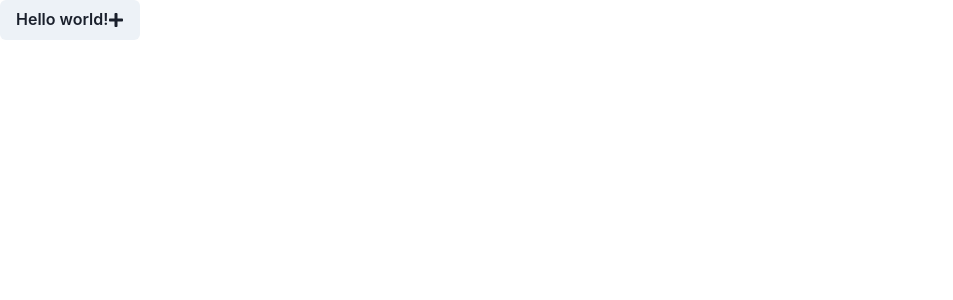
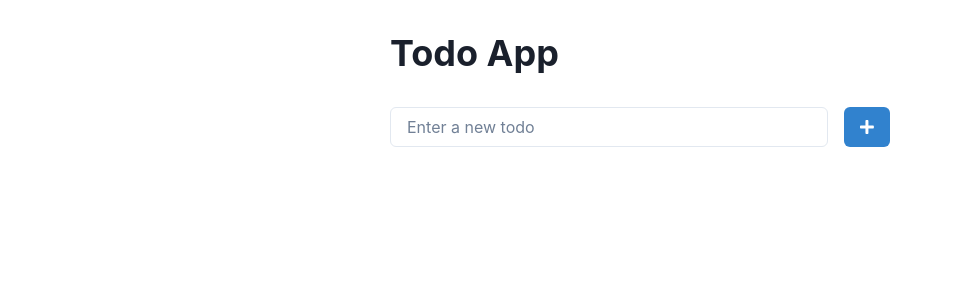
Before and after one commit to GPT-Engineer-App-Dev/track-tasks, a React (Vite) app: page / in a window 1280 px wide. Shown: the top 300 px of the page, without its empty margins (0-953 px from the left). Built offline with nearby package versions, Linux system fonts and the light colour scheme.

Commit message:
Implemented todo app with add, complete, delete functionality

```diff
--- a/src/pages/Index.jsx
+++ b/src/pages/Index.jsx
@@ -1,15 +1,86 @@
-// Complete the Index page component here
-// Use chakra-ui
-import { Button } from "@chakra-ui/react"; // example
-import { FaPlus } from "react-icons/fa"; // example - use react-icons/fa for icons
+import React, { useState } from "react";
+import {
+  Box,
+  Heading,
+  Input,
+  Button,
+  Text,
+  VStack,
+  HStack,
+  StackDivider,
+  Spacer,
+  Flex
+} from "@chakra-ui/react";
+import { FaPlus, FaTrash } from "react-icons/fa";
+
+const TodoItem = ({ todo, onComplete, onDelete }) => (
+  <HStack spacing={3}>
+    <Text textDecoration={todo.completed ? "line-through" : "none"}>
+      {todo.text}
+    </Text>
+    <Spacer />
+    <Button size="xs" onClick={() => onComplete(todo.id)}>
+      {todo.completed ? "Undo" : "Complete"}
+    </Button>
+    <Button size="xs" colorScheme="red" onClick={() => onDelete(todo.id)}>
+      <FaTrash />
+    </Button>
+  </HStack>
+);
 
 const Index = () => {
-  // TODO: Create the website here!
+  const [todos, setTodos] = useState([]);
+  const [newTodo, setNewTodo] = useState("");
+
+  const addTodo = () => {
+    if (newTodo.trim()) {
+      setTodos([...todos, { id: Date.now(), text: newTodo, completed: false }]);
+      setNewTodo("");
+    }
+  };
+
+  const completeTodo = (id) => {
+    setTodos(
+      todos.map((todo) =>
+        todo.id === id ? { ...todo, completed: !todo.completed } : todo
+      )
+    );
+  };
+
+  const deleteTodo = (id) => {
+    setTodos(todos.filter((todo) => todo.id !== id));
+  };
+
   return (
-    <Button>
-      Hello world! <FaPlus />
-    </Button>
-  ); // example
+    <Box maxWidth="500px" mx="auto" mt={8}>
+      <Heading mb={8}>Todo App</Heading>
+      <Flex mb={8}>
+        <Input
+          value={newTodo}
+          onChange={(e) => setNewTodo(e.target.value)}
+          placeholder="Enter a new todo"
+          mr={4}
+        />
+        <Button onClick={addTodo} colorScheme="blue">
+          <FaPlus />
+        </Button>
+      </Flex>
+      <VStack
+        divider={<StackDivider borderColor="gray.200" />}
+        spacing={4}
+        align="stretch"
+      >
+        {todos.map((todo) => (
+          <TodoItem
+            key={todo.id}
+            todo={todo}
+            onComplete={completeTodo}
+            onDelete={deleteTodo}
+          />
+        ))}
+      </VStack>
+    </Box>
+  );
 };
 
 export default Index;
```
